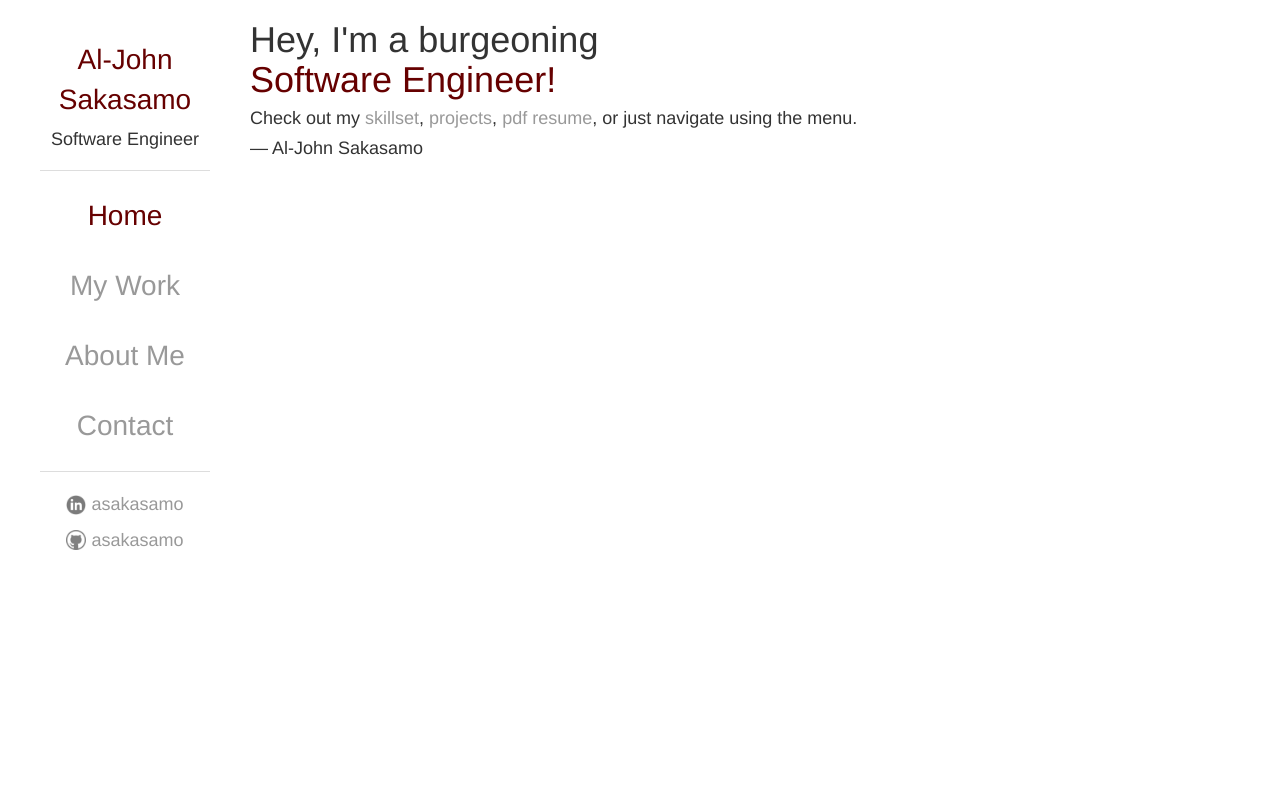
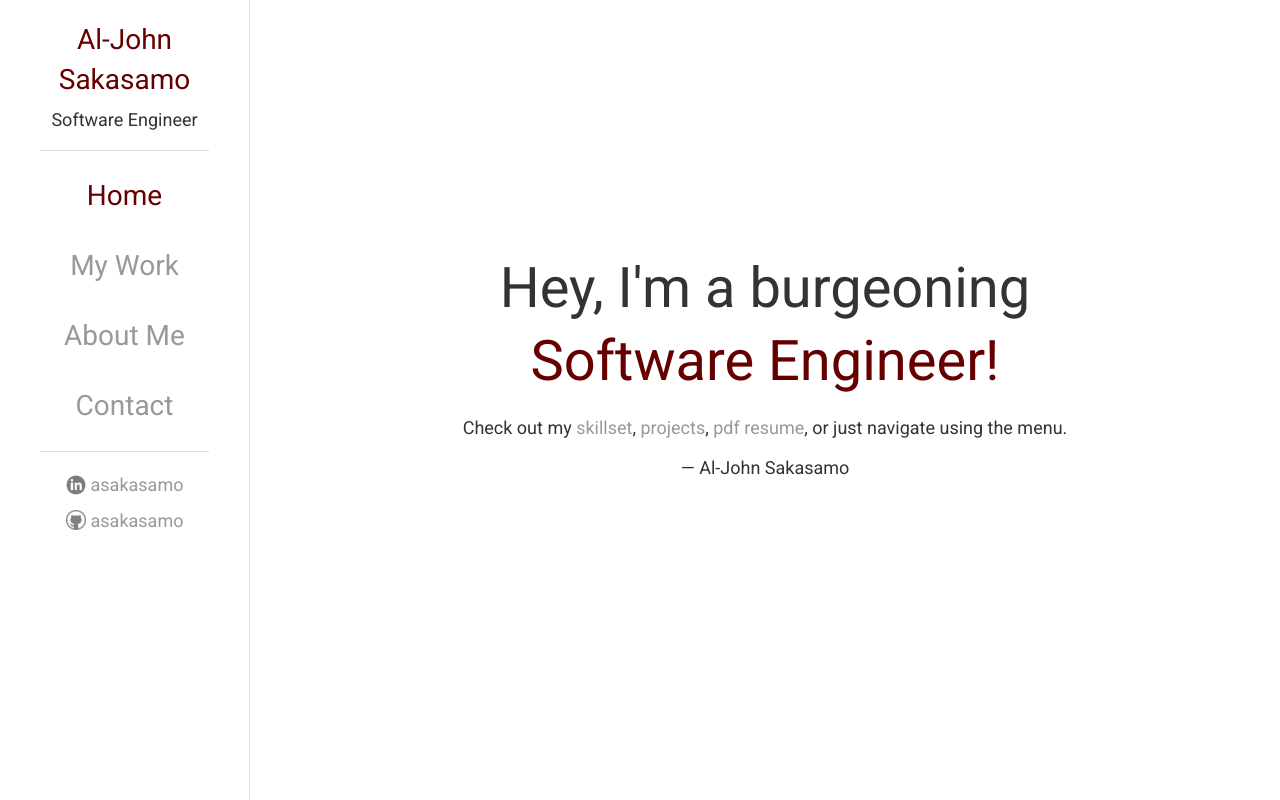
Before and after one commit to asakasamo/al-john.me, a Vue app: page / in a window 1280 px wide. Built offline with nearby package versions, Linux system fonts and the light colour scheme.

Commit message:
Add PageHeader component

```diff
--- a/src/App.vue
+++ b/src/App.vue
@@ -11,6 +11,10 @@
 
 <style lang="scss">
 @import url("https://fonts.googleapis.com/css?family=Roboto|Ubuntu|Nunito");
+#app {
+   overflow: hidden;
+   font-family: "Roboto";
+}
 
 .sidebar {
    position: fixed;
@@ -34,16 +38,18 @@ a {
    transition: all 0.2s;
    color: #999;
 }
+a[href] {
+   text-decoration: none;
+}
 a:hover,
-a:active,
 a:focus {
-   text-decoration: none;
+   color: darkblue;
 }
 
 .highlight,
-.highlight:hover,
 .highlight *,
-.highlight *:hover {
+.highlight a[href],
+a.highlight[href] {
    color: #660000;
 }
 </style>
--- /dev/null
+++ b/src/components/PageHeader.vue
@@ -0,0 +1,21 @@
+<template>
+   <header id="page-header">
+      {{ text }}
+   </header>
+</template>
+
+<script>
+export default {
+   props: ["text"]
+};
+</script>
+
+<style lang="scss" scoped>
+#page-header {
+   color: #eee;
+   background-color: #660000;
+   padding: 15px 40px;
+   font-size: 3em;
+   font-weight: bold;
+}
+</style>
--- a/src/components/Sidebar.vue
+++ b/src/components/Sidebar.vue
@@ -31,8 +31,6 @@
 export default {
    methods: {
       activeNavClass(route) {
-         console.log(this.$route);
-         console.log(route);
          if (route === this.$route.name) {
             return "highlight";
          }
@@ -44,8 +42,10 @@ export default {
 
 
 <style scoped lang="scss">
-* {
+.sidebar {
    text-align: center;
+   border-right: 1px solid #ddd;
+   min-height: 100vh;
 }
 
 .social div {
--- a/src/main.js
+++ b/src/main.js
@@ -3,10 +3,12 @@ import App from "./App.vue";
 import router from "./router";
 
 import Sidebar from "./components/Sidebar.vue";
+import PageHeader from "./components/PageHeader.vue";
 
 Vue.config.productionTip = false;
 
 Vue.component("sidebar", Sidebar);
+Vue.component("page-header", PageHeader);
 
 new Vue({
    router,
--- a/src/views/AboutMe.vue
+++ b/src/views/AboutMe.vue
@@ -1,5 +1,5 @@
 <template>
-  <div class="about">
-    <h1>This is an about page</h1>
-  </div>
+   <div class="about">
+      <page-header text="About Me" />
+   </div>
 </template>
--- a/src/views/Contact.vue
+++ b/src/views/Contact.vue
@@ -1,5 +1,5 @@
 <template>
-  <div class="contact">
-    <h1>Contact page</h1>
-  </div>
+   <div id="contact">
+      <page-header text="Contact"/>
+   </div>
 </template>
--- a/src/views/Home.vue
+++ b/src/views/Home.vue
@@ -1,6 +1,6 @@
 <template>
    <div id="home">
-      <h1>Hey, I'm a burgeoning
+      <h1 class="grabber">Hey, I'm a burgeoning
          <br>
          <span class="highlight">Software Engineer!</span>
       </h1>
@@ -16,5 +16,18 @@
    </div>
 </template>
 
-<script>
-</script>
+<style lang="scss" scoped>
+#home {
+   text-align: center;
+   min-height: 90vh;
+   display: flex;
+   flex-direction: column;
+   justify-content: center;
+   font-weight: 900;
+}
+
+.grabber {
+   font-size: 4em;
+   line-height: 1.3;
+}
+</style>
--- a/src/views/MyWork.vue
+++ b/src/views/MyWork.vue
@@ -1,7 +1,9 @@
 <template>
+   <div id="my-work">
+      <page-header text="My Work" />
+
       <div class="flex-cards">
          <div class="card">
-
             <img class="card-img-top" src="/images/projects/wemeetup.png" alt="WeMeetup" />
             <div class="card-body bg-light p-3">
                <h4 class="card-title">WeMeetup</h4>
@@ -104,9 +106,13 @@
             </div>
          </div>
       </div>
+   </div>
 </template>
 
 <style lang="scss" scoped>
+#my-work {
+   padding-bottom: 20px;
+}
 .flex-cards {
    display: flex;
    justify-content: space-around;
```
Lines whose indentation alone changed are shown as unchanged.
